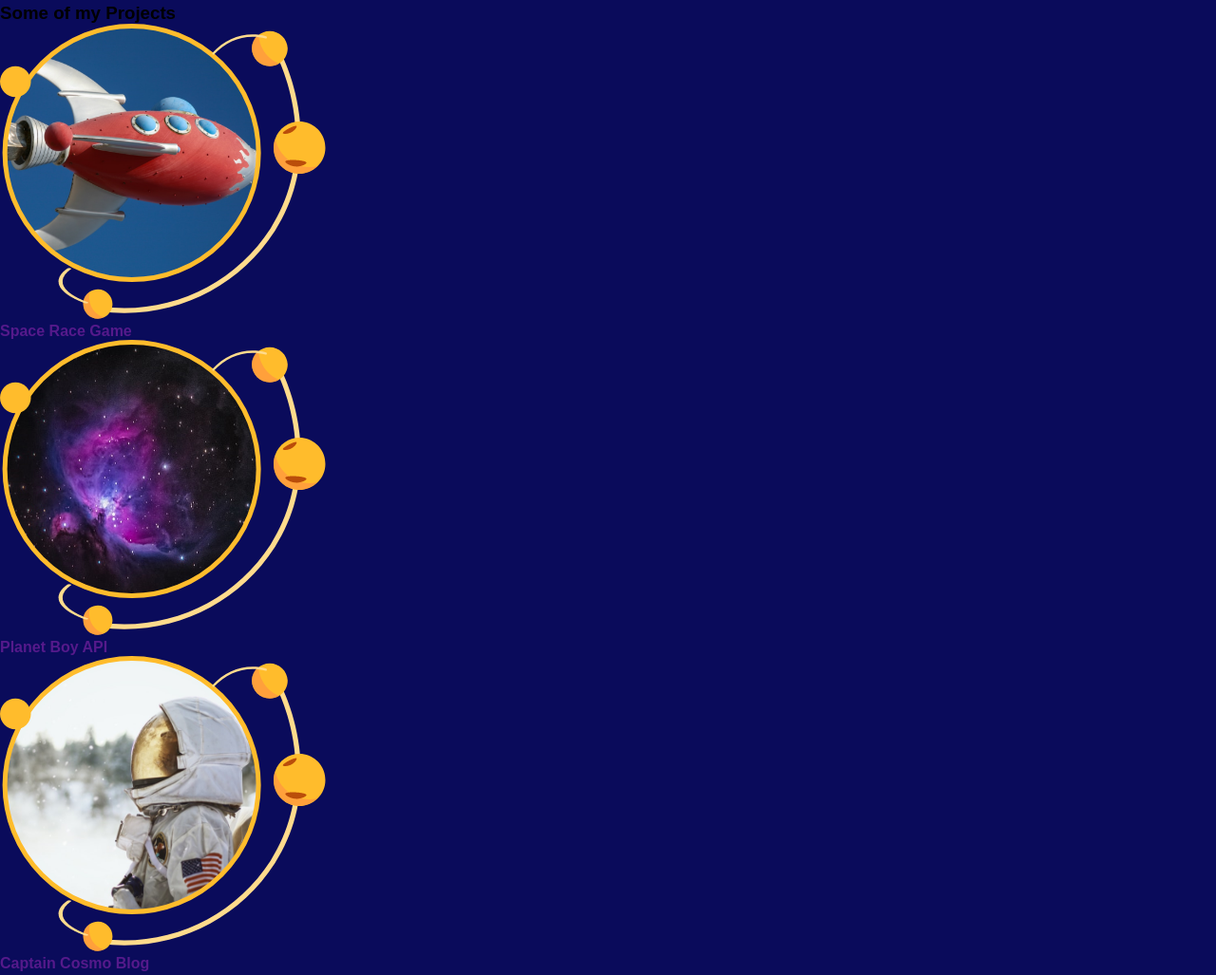
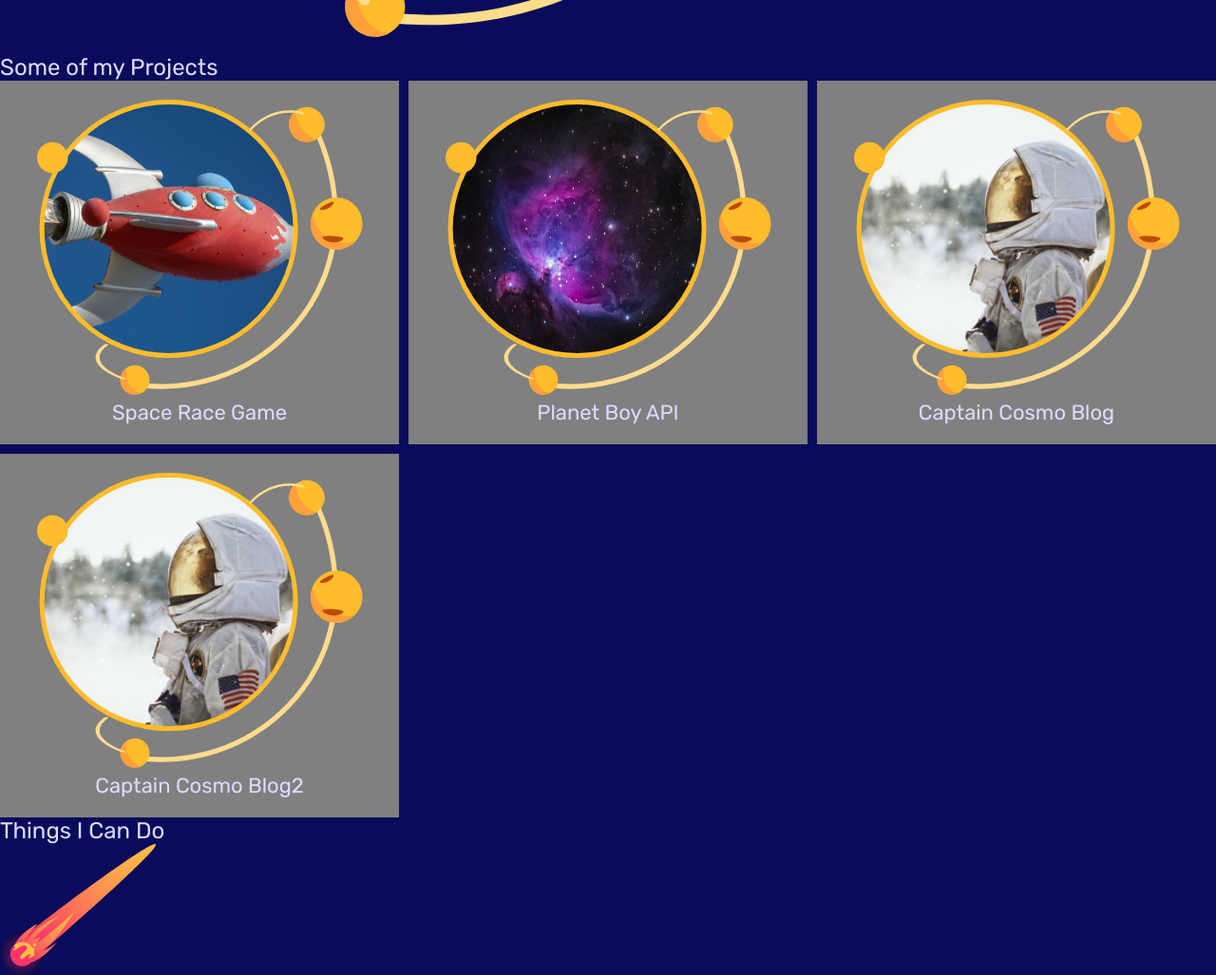
Before and after one commit to JerryDoran/mobile_first_design, a plain HTML site: page index.html in a window 1280 px wide. Shown: the part 1040-2067 px from the top of the page at 95% size. Drawn offline with Linux system fonts and the light colour scheme.

Commit message:
Added grid layout

```diff
--- a/index.html
+++ b/index.html
@@ -47,6 +47,10 @@
         <a href="">
           <img src="assets/project_3.png" alt="captain cosmo blog image" />
           <h4>Captain Cosmo Blog</h4>
+        </a>
+        <a href="">
+          <img src="assets/project_3.png" alt="captain cosmo blog image" />
+          <h4>Captain Cosmo Blog2</h4>
         </a>
       </div>
     </section>
--- a/styles.css
+++ b/styles.css
@@ -1,3 +1,5 @@
+@import url('https://fonts.googleapis.com/css?family=Rubik&display=swap');
+
 /* VARIABLES */
 :root {
   --primary: #ffc636;
@@ -21,7 +23,7 @@ a {
 
 body {
   background-color: var(--secondary);
-  font-family: sans-serif;
+  font-family: 'Rubik', sans-serif;
   overflow-x: hidden;
 }
 
@@ -53,6 +55,37 @@ textarea {
   font-size: 18px;
 }
 
+h1,
+h2,
+h3,
+h4 {
+  color: #dddbff;
+  font-weight: normal;
+}
+
+h1,
+h3 {
+  font-size: 1.2em;
+}
+
+h2 {
+  font-size: 1.6em;
+}
+
+h4 {
+  font-size: 1.1em;
+}
+
+p,
+a,
+li {
+  color: #9893d8;
+}
+
+.leading {
+  font-size: 1.1em;
+}
+
 /* MOBILE STYLES */
 
 /* SMALL TABLET STYLES */
@@ -61,8 +94,27 @@ textarea {
 
 /* lARGE TABLETS AND LAPTOPS STYLES */
 @media screen and (min-width: 960px) {
+  body {
+    font-size: 18px;
+  }
 }
 
 /* DESKTOP STYLES */
 @media screen and (min-width: 1200px) {
+  body {
+    font-size: 20px;
+  }
 }
+
+/* GRID TESTING */
+.projects {
+  display: grid;
+  grid-template-columns: 1fr 1fr 1fr;
+  grid-gap: 10px;
+}
+
+.projects a {
+  text-align: center;
+  background: grey;
+  padding: 20px;
+}
```
